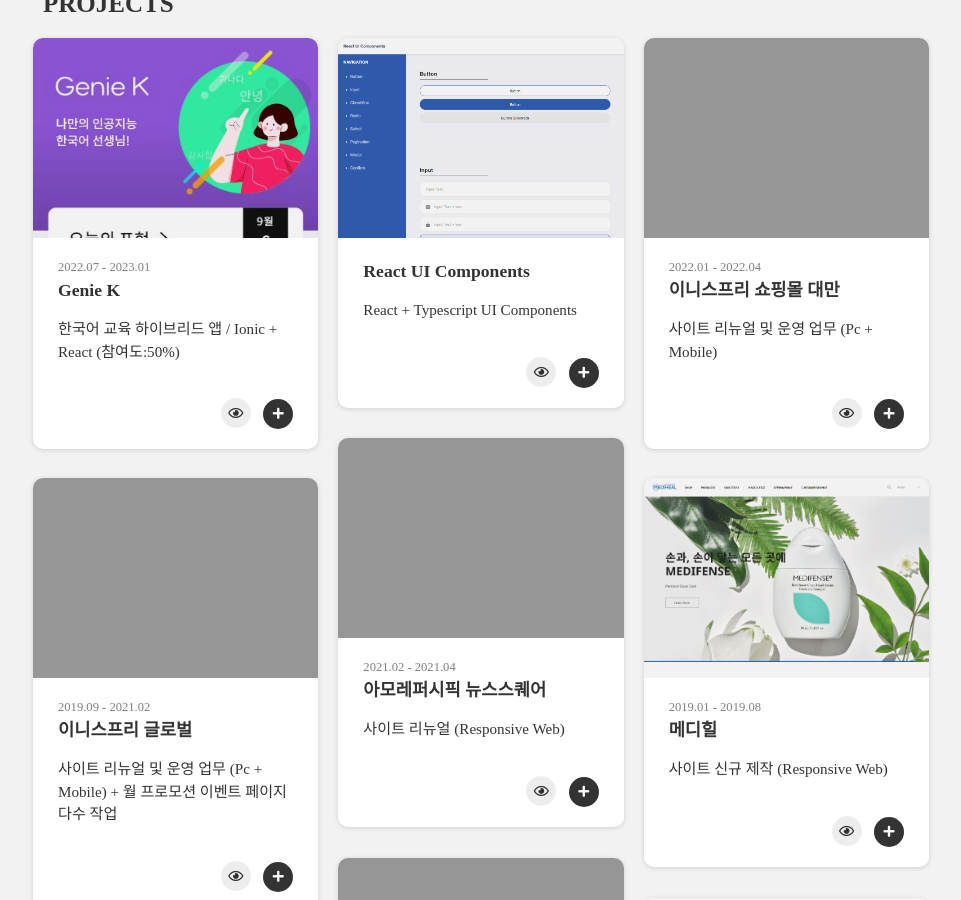
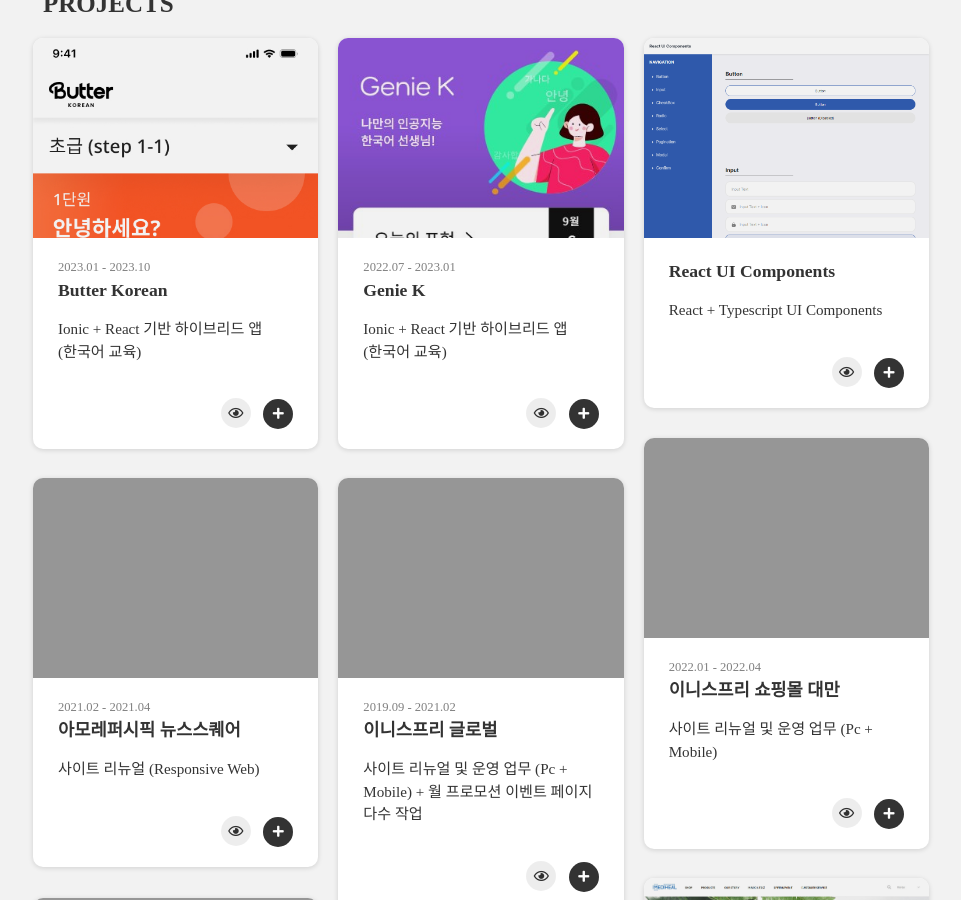
Before and after one commit to JeongrakChoi/JeongrakChoi.github.io, a Jekyll site: the page built from portfolio.html, in a window 1280 px wide and 900 px high, scrolled down 956 px. Shown: the whole window, without its empty margins (159-1120 px from the left). Built offline with Jekyll 4.4.1, drawn with Linux system fonts in a browser that asks for light colours; nearby versions of some CDN libraries; some web fonts are replaced.

Commit message:
포트폴리오 업데이트

```diff
--- a/_data/projects.yml
+++ b/_data/projects.yml
@@ -1,3 +1,13 @@
+- project:
+    print: True # If 'False' is selected, it will not be displayed in 'home.html > aside > .proj-content'.
+    modal: True # If 'True' is selected, modal can open in 'portfolio.html'.
+    url: https://apps.apple.com/fi/app/butter-korean/id6451301344
+    image: "butter01.jpg" # path: assets/project/
+    date: 2023.01 - 2023.10
+    title: Butter Korean
+    summary: UI 개발 / 퍼블리싱
+    description: Ionic + React 기반 하이브리드 앱 (한국어 교육)
+
 - project:
     print: True # If 'False' is selected, it will not be displayed in 'home.html > aside > .proj-content'.
     modal: True # If 'True' is selected, modal can open in 'portfolio.html'.
@@ -5,8 +15,8 @@
     image: "geniek01.jpg" # path: assets/project/
     date: 2022.07 - 2023.01
     title: Genie K
-    summary: UI 개발 / 퍼블리싱
-    description: 한국어 교육 하이브리드 앱 / Ionic + React (참여도:50%)
+    summary: UI 개발 / 퍼블리싱 (참여도:50%)
+    description: Ionic + React 기반 하이브리드 앱 (한국어 교육)
 
 - project:
     print: True # If 'False' is selected, it will not be displayed in 'home.html > aside > .proj-content'.
```
Also changed, not shown: assets/project/butter01.jpg (added).
